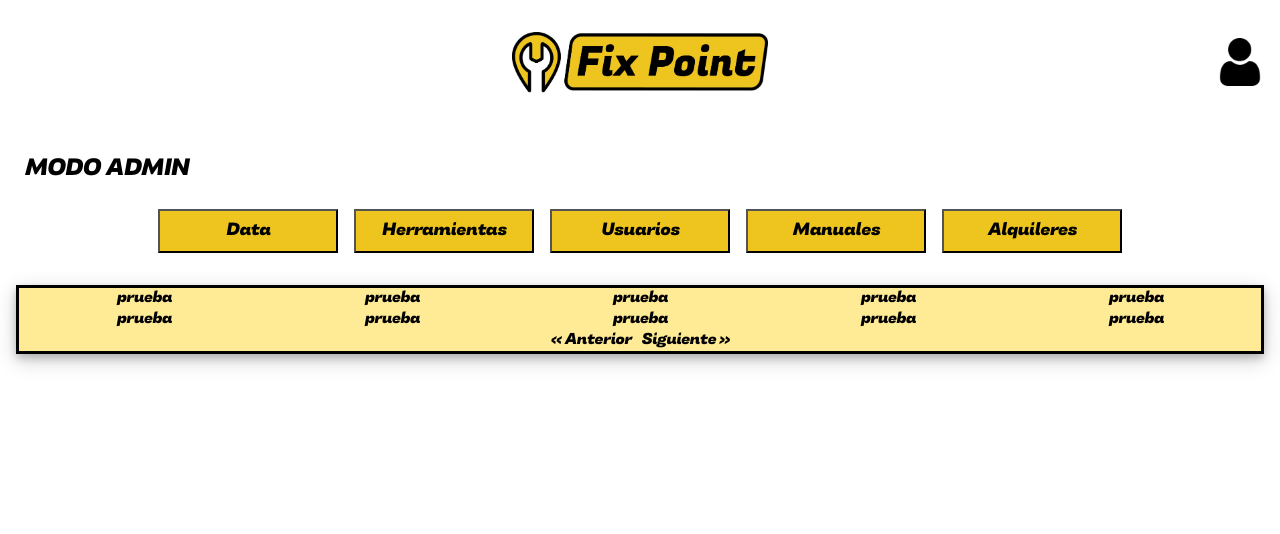
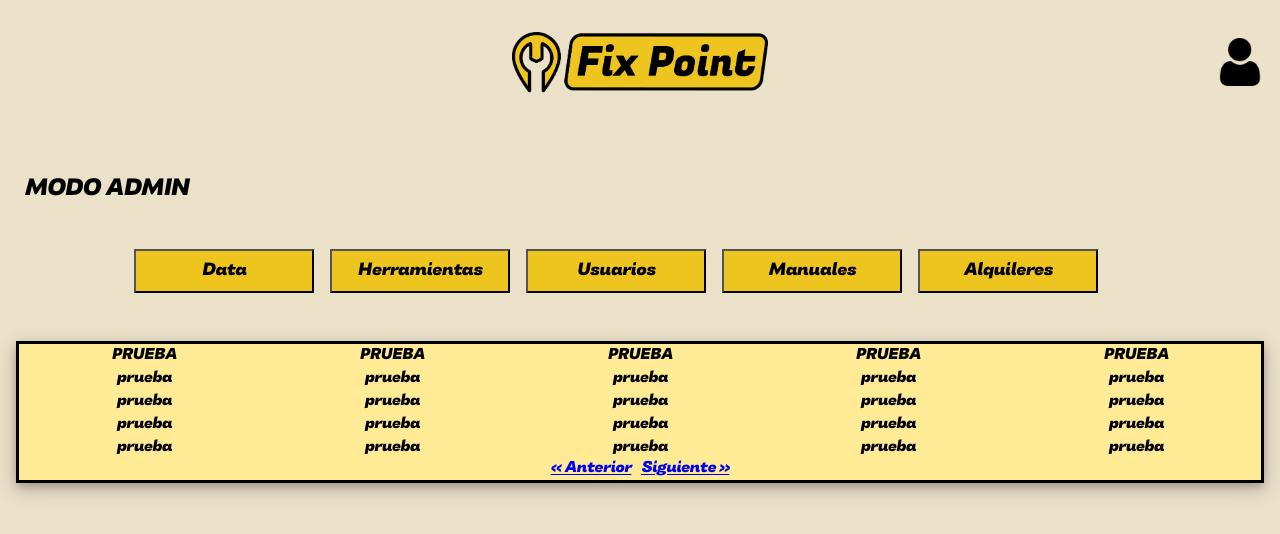
Before and after one commit to Wolfxyz16/retoFixPoint, a PHP site: page /html/admin.html in a window 1280 px wide. Shown: the top 534 px of the page. Run offline with PHP 8.4, Linux system fonts and the light colour scheme.

Commit message:
fondo color y estilos

```diff
--- a/html/admin.html
+++ b/html/admin.html
@@ -38,11 +38,11 @@
         <section class="tabla">
             <table>
                 <tr>
-                    <th>prueba</th>
-                    <th>prueba</th>
-                    <th>prueba</th>
-                    <th>prueba</th>
-                    <th>prueba</th>
+                    <th>PRUEBA</th>
+                    <th>PRUEBA</th>
+                    <th>PRUEBA</th>
+                    <th>PRUEBA</th>
+                    <th>PRUEBA</th>
                 </tr>
 
                 <tr>
@@ -52,6 +52,31 @@
                     <td>prueba</td>
                     <td>prueba</td>
                 </tr>
+
+                <tr>
+                    <td>prueba</td>
+                    <td>prueba</td>
+                    <td>prueba</td>
+                    <td>prueba</td>
+                    <td>prueba</td>
+                </tr>
+
+                <tr>
+                    <td>prueba</td>
+                    <td>prueba</td>
+                    <td>prueba</td>
+                    <td>prueba</td>
+                    <td>prueba</td>
+                </tr>
+
+                <tr>
+                    <td>prueba</td>
+                    <td>prueba</td>
+                    <td>prueba</td>
+                    <td>prueba</td>
+                    <td>prueba</td>
+                </tr>
+
             </table>
             <section class="navegacion-container">
                 <a href="#" class="anterior navegacion">&laquo; Anterior</a>
--- a/styles/admin.css
+++ b/styles/admin.css
@@ -14,17 +14,18 @@
     src: url(/tonus-sans-heavy-italic.otf) format("opentype");
 }
 
-* {
-    font-family: fuenteFixpoint;
+body {
+    width: 100%;
     padding: 0;
     margin: 0;
     text-decoration: none;
     box-sizing: border-box;
     color: black;
+    background-color: #ebe1c9;
 }
 
-html {
-    width: 100%;
+* {
+    font-family: fuenteFixpoint;
 }
 
 
@@ -60,7 +61,7 @@ main {
     display: flex;
     flex-flow: row wrap;
     justify-content: center;
-    width: 100%;
+    width: 90%;
     text-align: center;
     gap: 1em;
 }
```
